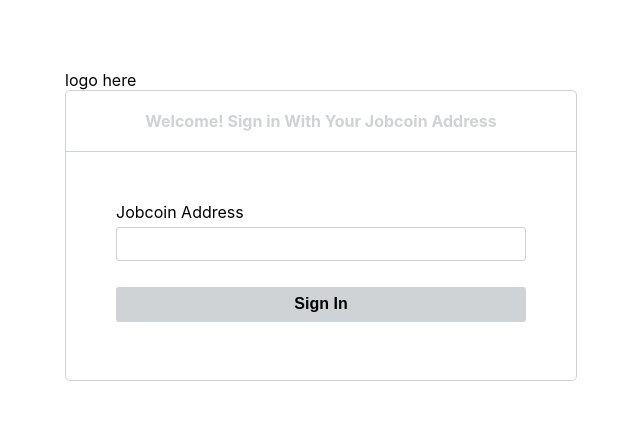
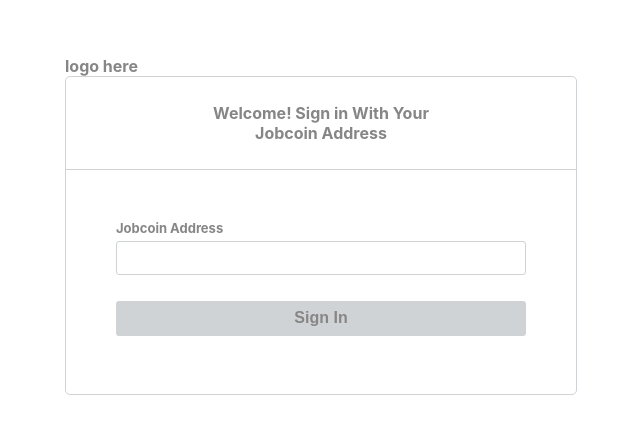
Before and after one commit to stormihoebe/jobcoin, a React (Create React App) app: page / in a window 1280 px wide. Shown: the part 175-608 px from the top of the page, without its empty margins (319-959 px from the left). Built offline with nearby package versions, Linux system fonts and the light colour scheme.

Commit message:
finish login styles

```diff
--- a/src/colors.js
+++ b/src/colors.js
@@ -1,5 +1,6 @@
 export const colors = {
   primary: '#D0D3D5',
   secondary: '#6F6F70',
-  accent: '#54A8FF'
+  accent: '#54A8FF',
+  primaryText: '#868686',
 }
--- a/src/styled_components/button.js
+++ b/src/styled_components/button.js
@@ -1,6 +1,6 @@
 import styled from "styled-components"
 import { colors } from "../colors"
-const { primary } = colors
+const { primary, primaryText, accent } = colors
 
 export const Button = styled.button`
   display: inline-block;
@@ -9,9 +9,14 @@ export const Button = styled.button`
   margin: 0.5rem 0;
   width: 100%;
   background: ${primary};
-  color: black;
+  color: ${primaryText};
   border: none;
   height: 35px;
   font-weight: bolder;
   font-size: medium;
+  transition-duration: 0.2s;
+  :hover{
+    background-color: ${accent};
+    color: white;
+  }
 `
--- a/src/views/login.js
+++ b/src/views/login.js
@@ -1,7 +1,7 @@
 import styled from "styled-components"
 import { Button } from "../styled_components/button"
 import { colors } from "../colors"
-const { primary } = colors
+const { primary, primaryText } = colors
 
 export const Login = () => {
   return (
@@ -33,6 +33,8 @@ const LoginView = styled.div`
   justify-content: center;
   align-items: center;
   min-height: 100vh;
+  color: ${primaryText};
+  font-weight: bolder;
   .wrapper {
     width: 40%;
     min-width: 400px;
@@ -41,8 +43,6 @@ const LoginView = styled.div`
     border: 1px solid ${primary};
     border-radius: 5px;
     .header {
-      color: ${primary};
-      font-weight: bolder;
       font-size: medium;
       text-align: center;
       height: 60px;
@@ -50,6 +50,7 @@ const LoginView = styled.div`
       display:flex;
       justify-content: center;
       align-items: center;
+      padding: 1em 8em;
     }
     .body {
       justify-content: center;
@@ -59,9 +60,10 @@ const LoginView = styled.div`
     form {
       display: flex;
       flex-direction: column;
-      label: {
+      label {
         width: 100%;
         display: block;
+        font-size: small;
       }
       input {
         height: 30px;
```
